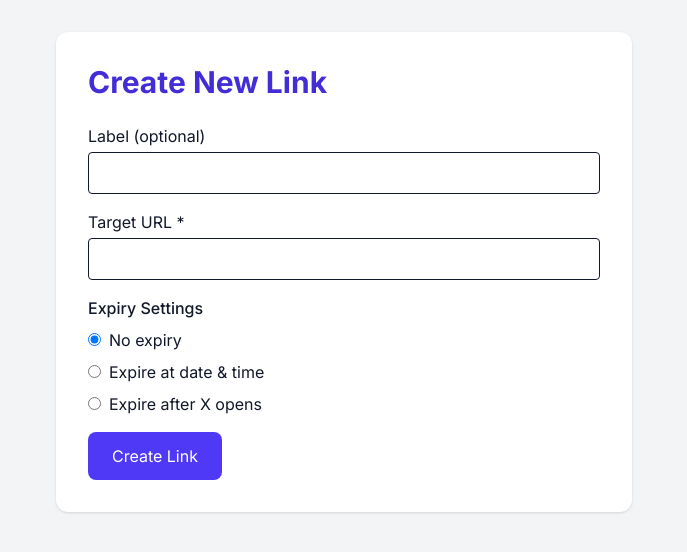
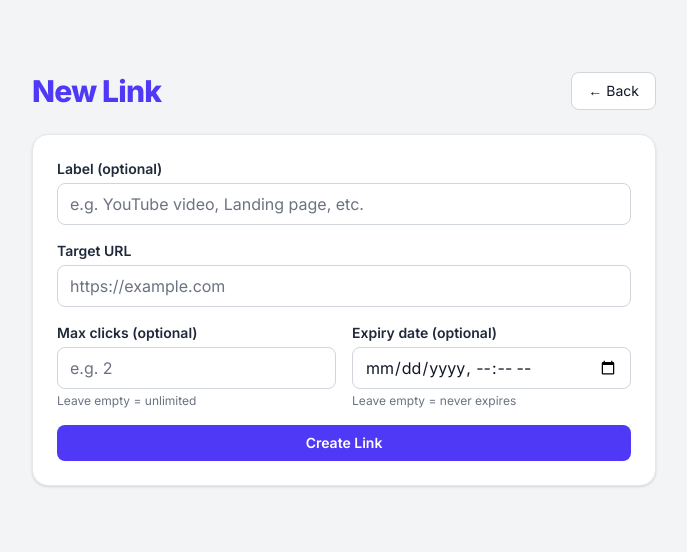
Before and after one commit to AmosLain/linkylocks, a Next.js app: page /app/new in a window 1280 px wide. Shown: the top 552 px of the page, without its empty margins (296-983 px from the left). Built offline with nearby package versions, Linux system fonts and the light colour scheme; no server answers.

Commit message:
Fix create link: save max_clicks and expires_at

```diff
--- a/app/app/new/page.tsx
+++ b/app/app/new/page.tsx
@@ -1,143 +1,186 @@
 "use client";
 
-import { useState } from "react";
+import { useMemo, useState } from "react";
 import { useRouter } from "next/navigation";
 import { createClient } from "@/lib/supabase/client";
-import { nanoid } from "nanoid";
+
+function toIsoOrNull(datetimeLocal: string): string | null {
+  // datetime-local gives "YYYY-MM-DDTHH:MM"
+  if (!datetimeLocal) return null;
+  const d = new Date(datetimeLocal);
+  if (Number.isNaN(d.getTime())) return null;
+  return d.toISOString(); // store as timestamptz
+}
+
+function parseMaxClicksOrNull(v: string): number | null {
+  const raw = v.trim();
+  if (!raw) return null;
+  const n = Number(raw);
+  if (!Number.isFinite(n)) return null;
+  const intN = Math.floor(n);
+  if (intN < 1) return null;
+  return intN;
+}
+
+function genToken(len = 10) {
+  const chars = "ABCDEFGHJKLMNPQRSTUVWXYZabcdefghijkmnopqrstuvwxyz23456789";
+  let out = "";
+  for (let i = 0; i < len; i++) out += chars[Math.floor(Math.random() * chars.length)];
+  return out;
+}
 
 export default function NewLinkPage() {
+  const supabase = useMemo(() => createClient(), []);
   const router = useRouter();
-  const supabase = createClient();
 
   const [label, setLabel] = useState("");
-  const [url, setUrl] = useState("");
-  const [expiryType, setExpiryType] = useState<"none" | "time" | "opens">("none");
-  const [expiresAt, setExpiresAt] = useState("");
-  const [maxOpens, setMaxOpens] = useState("");
-  const [error, setError] = useState("");
+  const [targetUrl, setTargetUrl] = useState("");
+  const [maxClicks, setMaxClicks] = useState("");
+  const [expiresAtLocal, setExpiresAtLocal] = useState("");
 
-  const createLink = async (e: React.FormEvent) => {
-    e.preventDefault();
-    setError("");
+  const [loading, setLoading] = useState(false);
+  const [err, setErr] = useState<string | null>(null);
+  const [created, setCreated] = useState<string | null>(null);
 
-    if (!url.startsWith("http://") && !url.startsWith("https://")) {
-      return setError("URL must start with http:// or https://");
+  async function onCreate() {
+    setErr(null);
+    setCreated(null);
+
+    const url = targetUrl.trim();
+    if (!url) return setErr("Please enter a target URL.");
+    if (!/^https?:\/\//i.test(url)) return setErr("URL must start with http:// or https://");
+
+    const maxClicksNum = parseMaxClicksOrNull(maxClicks);
+    // If user typed something but it didn't parse => show error
+    if (maxClicks.trim() !== "" && maxClicksNum === null) {
+      return setErr("Max clicks must be a whole number (1 or more).");
     }
 
-    const token = nanoid(10);
+    const expiresIso = toIsoOrNull(expiresAtLocal);
 
-    // Get user_id
-    const {
-      data: { user },
-    } = await supabase.auth.getUser();
+    setLoading(true);
+    try {
+      const { data: userRes, error: userErr } = await supabase.auth.getUser();
+      if (userErr) throw userErr;
+      const userId = userRes.user?.id;
+      if (!userId) throw new Error("Not logged in.");
 
-    if (!user) {
-      return setError("Not logged in.");
+      // try a few times in case token collision happens
+      let token = genToken(10);
+      let lastError: any = null;
+
+      for (let attempt = 0; attempt < 3; attempt++) {
+        token = genToken(10);
+
+        const { error: insErr } = await supabase.from("links").insert({
+          user_id: userId,
+          label: label.trim() || null,
+          token,
+          target_url: url,
+          is_active: true,
+          click_count: 0,
+          max_clicks: maxClicksNum,      // ✅ THIS IS THE IMPORTANT ONE
+          expires_at: expiresIso,        // ✅ THIS IS THE IMPORTANT ONE
+        });
+
+        if (!insErr) {
+          setCreated(`${window.location.origin}/l/${token}`);
+          router.push("/app/links");
+          router.refresh();
+          return;
         }
 
-    const { error: insertError } = await supabase.from("links").insert({
-      user_id: user.id,
-      label,
-      token,
-      target_url: url,
-      expires_at: expiryType === "time" ? expiresAt : null,
-      max_opens: expiryType === "opens" ? parseInt(maxOpens) : null,
-    });
-
-    if (insertError) {
-      return setError(insertError.message);
+        lastError = insErr;
       }
 
-    router.push("/app/links");
-  };
+      throw lastError ?? new Error("Failed to create link.");
+    } catch (e: any) {
+      setErr(e?.message ?? "Failed to create link.");
+    } finally {
+      setLoading(false);
+    }
+  }
 
   return (
-    <div className="bg-white p-8 rounded-xl shadow max-w-xl mx-auto">
-      <h1 className="text-3xl font-bold text-indigo-700 mb-6">Create New Link</h1>
+    <main className="mx-auto max-w-2xl px-6 py-10">
+      <div className="mb-6 flex items-center justify-between">
+        <h1 className="text-3xl font-extrabold tracking-tight text-indigo-600">New Link</h1>
+        <a
+          href="/app/links"
+          className="rounded-lg border border-gray-300 bg-white px-4 py-2 text-sm text-gray-900"
+        >
+          ← Back
+        </a>
+      </div>
 
-      <form onSubmit={createLink} className="space-y-4">
+      <div className="rounded-2xl border border-gray-200 bg-white p-6 shadow-sm">
+        <div className="space-y-4">
           <div>
-          <label className="block mb-1">Label (optional)</label>
+            <label className="mb-1 block text-sm font-semibold text-gray-800">Label (optional)</label>
             <input
-            type="text"
               value={label}
               onChange={(e) => setLabel(e.target.value)}
-            className="w-full border p-2 rounded"
+              placeholder="e.g. YouTube video, Landing page, etc."
+              className="w-full rounded-lg border border-gray-300 bg-white px-3 py-2 text-gray-900 placeholder:text-gray-400 focus:outline-none focus:ring-2 focus:ring-black/20"
             />
           </div>
 
           <div>
-          <label className="block mb-1">Target URL *</label>
+            <label className="mb-1 block text-sm font-semibold text-gray-800">Target URL</label>
             <input
-            type="text"
-            value={url}
-            onChange={(e) => setUrl(e.target.value)}
-            required
-            className="w-full border p-2 rounded"
+              value={targetUrl}
+              onChange={(e) => setTargetUrl(e.target.value)}
+              placeholder="https://example.com"
+              className="w-full rounded-lg border border-gray-300 bg-white px-3 py-2 text-gray-900 placeholder:text-gray-400 focus:outline-none focus:ring-2 focus:ring-black/20"
             />
           </div>
 
+          <div className="grid gap-4 sm:grid-cols-2">
             <div>
-          <label className="block font-medium mb-2">Expiry Settings</label>
+              <label className="mb-1 block text-sm font-semibold text-gray-800">Max clicks (optional)</label>
+              <input
+                value={maxClicks}
+                onChange={(e) => setMaxClicks(e.target.value)}
+                placeholder="e.g. 2"
+                inputMode="numeric"
+                className="w-full rounded-lg border border-gray-300 bg-white px-3 py-2 text-gray-900 placeholder:text-gray-400 focus:outline-none focus:ring-2 focus:ring-black/20"
+              />
+              <p className="mt-1 text-xs text-gray-500">Leave empty = unlimited</p>
+            </div>
 
-          <label className="block">
-            <input
-              type="radio"
-              checked={expiryType === "none"}
-              onChange={() => setExpiryType("none")}
-            />
-            <span className="ml-2">No expiry</span>
-          </label>
-
-          <label className="block mt-2">
-            <input
-              type="radio"
-              checked={expiryType === "time"}
-              onChange={() => setExpiryType("time")}
-            />
-            <span className="ml-2">Expire at date & time</span>
-          </label>
-
-          {expiryType === "time" && (
+            <div>
+              <label className="mb-1 block text-sm font-semibold text-gray-800">Expiry date (optional)</label>
               <input
                 type="datetime-local"
-              value={expiresAt}
-              onChange={(e) => setExpiresAt(e.target.value)}
-              className="w-full border p-2 rounded mt-2"
-              required
+                value={expiresAtLocal}
+                onChange={(e) => setExpiresAtLocal(e.target.value)}
+                className="w-full rounded-lg border border-gray-300 bg-white px-3 py-2 text-gray-900 focus:outline-none focus:ring-2 focus:ring-black/20"
               />
+              <p className="mt-1 text-xs text-gray-500">Leave empty = never expires</p>
+            </div>
+          </div>
+
+          {err && (
+            <div className="rounded-lg border border-red-200 bg-red-50 px-3 py-2 text-sm text-red-800">
+              {err}
+            </div>
           )}
 
-          <label className="block mt-2">
-            <input
-              type="radio"
-              checked={expiryType === "opens"}
-              onChange={() => setExpiryType("opens")}
-            />
-            <span className="ml-2">Expire after X opens</span>
-          </label>
-
-          {expiryType === "opens" && (
-            <input
-              type="number"
-              min="1"
-              value={maxOpens}
-              onChange={(e) => setMaxOpens(e.target.value)}
-              className="w-full border p-2 rounded mt-2"
-              required
-            />
+          {created && (
+            <div className="rounded-lg border border-green-200 bg-green-50 px-3 py-2 text-sm text-green-900">
+              Created: <span className="break-all font-semibold">{created}</span>
+            </div>
           )}
-        </div>
-
-        {error && <p className="text-red-600">{error}</p>}
 
           <button
-          type="submit"
-          className="px-6 py-3 bg-indigo-600 text-white rounded-lg hover:bg-indigo-700"
+            onClick={onCreate}
+            disabled={loading}
+            className="w-full rounded-lg bg-indigo-600 px-4 py-2 text-sm font-semibold text-white hover:bg-indigo-700 disabled:opacity-60"
           >
-          Create Link
+            {loading ? "Creating..." : "Create Link"}
           </button>
-      </form>
         </div>
+      </div>
+    </main>
   );
 }
```
Lines whose indentation alone changed are shown as unchanged.
